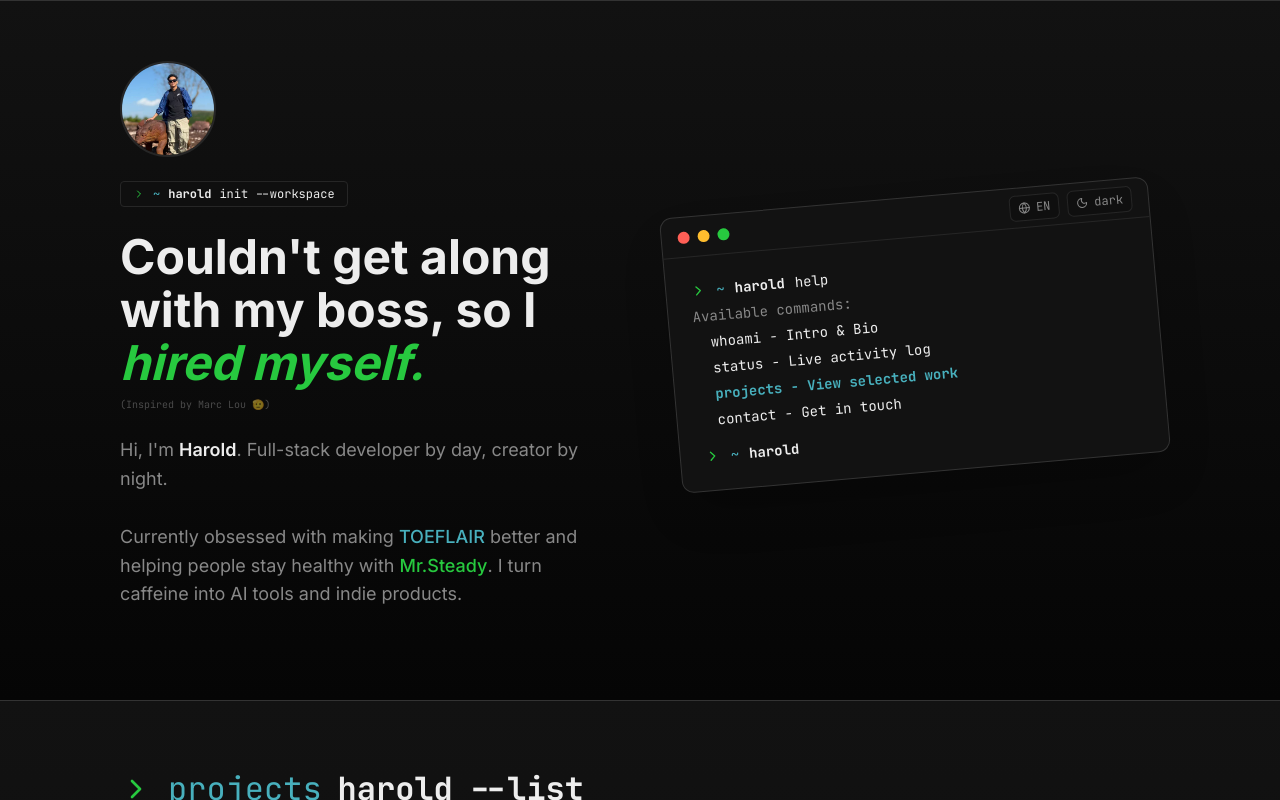
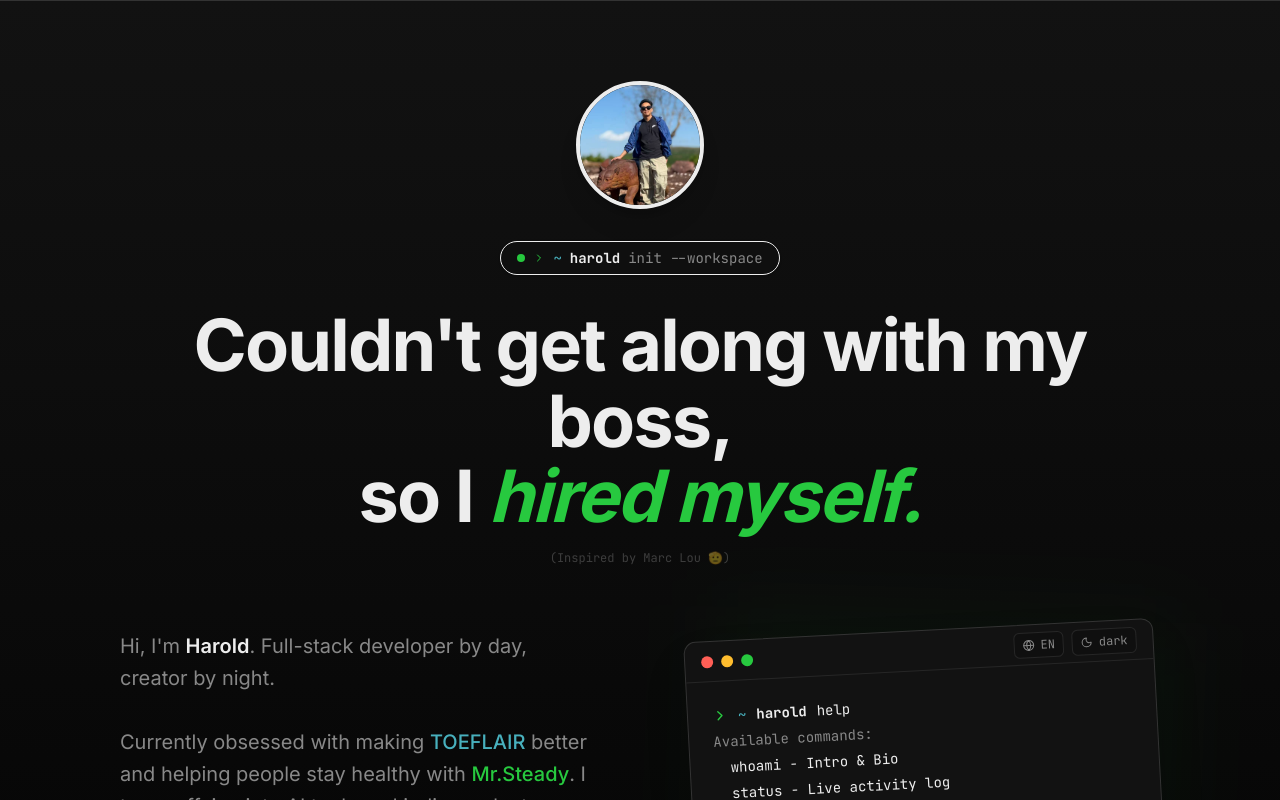
Before and after one commit to guohaonan-shy/harold-personal, a Next.js app: page / in a window 1280 px wide. Shown: the top 800 px of the page. Built offline with nearby package versions, Linux system fonts and the light colour scheme.

Commit message:
feat: modify hero layout

```diff
--- a/app/components/Hero.tsx
+++ b/app/components/Hero.tsx
@@ -3,49 +3,58 @@ import Terminal from "./Terminal";
 
 export default function Hero() {
   return (
-    <section className="min-h-[700px] bg-gradient-section border-t border-light">
-      <div className="max-w-7xl mx-auto px-8 lg:px-[120px] py-[60px]">
-        <div className="flex flex-col lg:flex-row items-center gap-[60px]">
-          {/* Hero Text */}
-          <div className="flex-1 space-y-6">
+    <section className="min-h-[800px] bg-gradient-section border-t border-light flex flex-col items-center">
+      <div className="max-w-7xl mx-auto px-8 lg:px-[120px] py-[80px] w-full">
+        {/* Top Section: Avatar, Badge and Big Title */}
+        <div className="flex flex-col items-center text-center space-y-8 mb-16">
           {/* Avatar */}
-            <div className="w-24 h-24 rounded-full border-2 border-main overflow-hidden bg-terminal">
+          <div className="w-32 h-32 rounded-full border-4 border-main/20 overflow-hidden bg-terminal shadow-xl group">
             <img
               src="/avatar.png"
               alt="Harold"
-                className="w-full h-full object-cover"
+              className="w-full h-full object-cover hover:scale-110 transition-transform duration-500"
             />
           </div>
 
           {/* Terminal Badge */}
-            <div className="inline-flex items-center gap-2 px-3 py-1 rounded bg-card border border-main font-mono text-xs">
+          <div className="inline-flex items-center gap-2 px-4 py-1.5 rounded-full bg-card border border-main/30 font-mono text-sm shadow-sm">
+            <div className="w-2 h-2 rounded-full bg-terminal-green animate-pulse" />
             <ChevronRight className="w-3 h-3 text-terminal-green" />
             <span className="text-terminal-cyan">~</span>
             <span className="text-main font-bold">harold</span>
-              <span className="text-main">init --workspace</span>
+            <span className="text-dim">init --workspace</span>
           </div>
 
-            {/* Heading */}
-            <div className="space-y-2">
-              <h1 className="text-4xl lg:text-5xl font-bold text-main leading-[1.1]">
-                Couldn't get along with my boss, so I <span className="text-terminal-green italic">hired myself.</span>
+          {/* Big Heading - Spans across */}
+          <div className="max-w-5xl mx-auto space-y-4">
+            <h1 className="text-5xl lg:text-7xl font-bold text-main leading-[1.05] tracking-tight">
+              Couldn't get along with my boss, <br className="hidden lg:block" />
+              so I <span className="text-terminal-green italic">hired myself.</span>
             </h1>
-              <p className="text-[10px] font-mono text-dim opacity-50">
+            <p className="text-xs font-mono text-dim opacity-40">
               (Inspired by Marc Lou 🫡)
             </p>
           </div>
+        </div>
 
-            {/* Description */}
-            <p className="text-lg text-dim leading-[1.6] max-w-[500px]">
+        {/* Bottom Section: Split Bio and Visual */}
+        <div className="flex flex-col lg:flex-row items-start gap-12 lg:gap-[100px]">
+          {/* Description - Left column */}
+          <div className="flex-1">
+            <p className="text-xl text-dim leading-[1.6] max-w-[550px]">
               Hi, I'm <span className="text-main font-semibold">Harold</span>. Full-stack developer by day, creator by night.
               <br /><br />
               Currently obsessed with making <span className="text-terminal-cyan font-medium">TOEFLAIR</span> better and helping people stay healthy with <span className="text-terminal-green font-medium">Mr.Steady</span>. I turn caffeine into AI tools and indie products.
             </p>
           </div>
 
-          {/* Hero Visual - Terminal */}
-          <div className="flex-1 flex items-center justify-center py-10">
+          {/* Hero Visual - Right column */}
+          <div className="flex-1 w-full flex justify-center lg:justify-end">
+            <div className="relative w-full max-w-[500px] transform lg:rotate-2 hover:rotate-0 transition-transform duration-700">
               <Terminal />
+              {/* Decorative element */}
+              <div className="absolute -z-10 -top-4 -right-4 w-full h-full bg-terminal-green/5 rounded-xl blur-2xl" />
+            </div>
           </div>
         </div>
       </div>
```
Also changed, not shown: 1 other file (tests, documents, lock files or other folders). Lines whose indentation alone changed are shown as unchanged.
